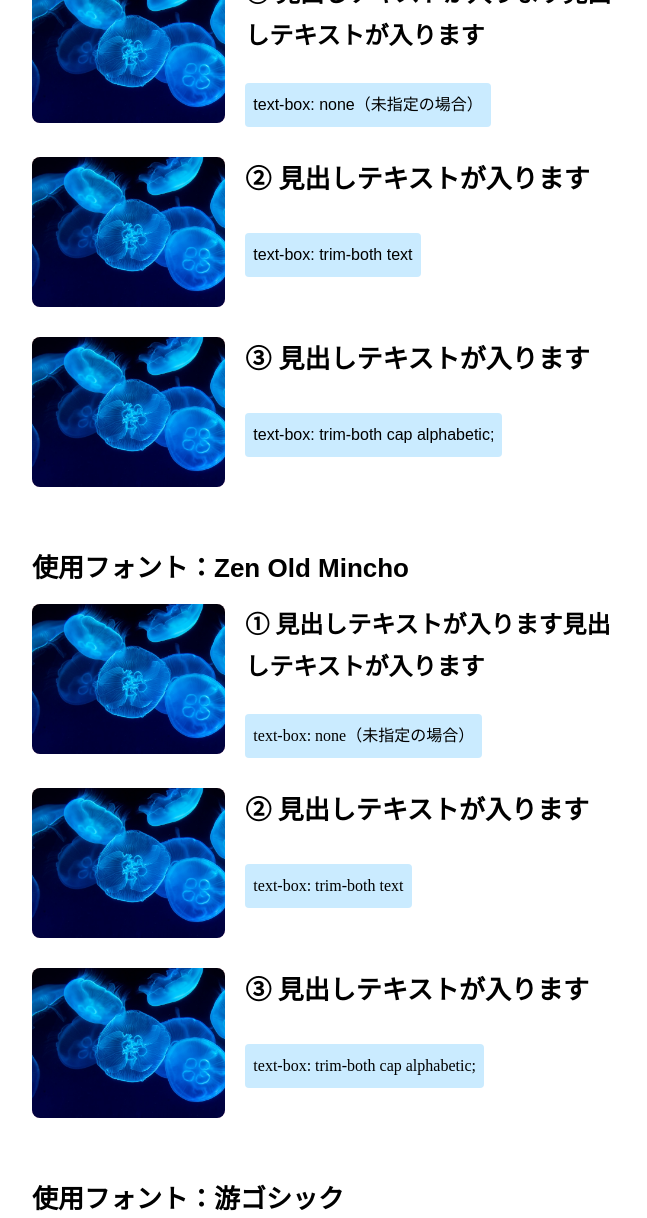
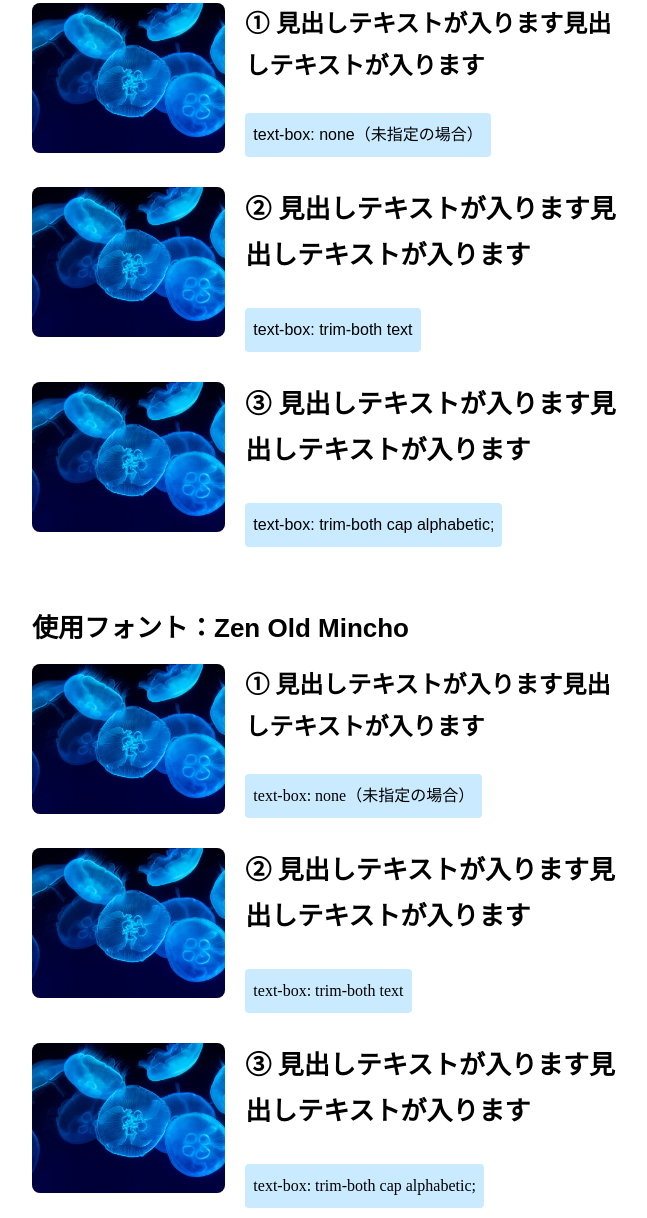
Before and after one commit to ics-creative/250319_text-box, a plain HTML site: page image_text/index.html in a window 1280 px wide. Shown: the part 907-2125 px from the top of the page, without its empty margins (308-955 px from the left). Drawn offline with Linux system fonts and the light colour scheme.

Commit message:
サンプル ダミー文章の修正

```diff
--- a/image_text/index.html
+++ b/image_text/index.html
@@ -95,7 +95,7 @@
             <img src="./images/image_jellyfish.jpg" alt="">
           </div>
           <div class="info">
-            <h2 class="title-sub trim-both-text">② 見出しテキストが入ります</h2>
+            <h2 class="title-sub trim-both-text">② 見出しテキストが入ります見出しテキストが入ります</h2>
             <ul class="description">
               <li><em class="em">text-box: trim-both text</em></li>
             </ul>
@@ -107,7 +107,7 @@
             <img src="./images/image_jellyfish.jpg" alt="">
           </div>
           <div class="info">
-            <h2 class="title-sub trim-both-cap-alphabetic">③ 見出しテキストが入ります</h2>
+            <h2 class="title-sub trim-both-cap-alphabetic">③ 見出しテキストが入ります見出しテキストが入ります</h2>
             <ul class="description">
               <li><em class="em">text-box: trim-both cap alphabetic;</em></li>
             </ul>
@@ -137,7 +137,7 @@
             <img src="./images/image_jellyfish.jpg" alt="">
           </div>
           <div class="info">
-            <h2 class="title-sub trim-both-text">② 見出しテキストが入ります</h2>
+            <h2 class="title-sub trim-both-text">② 見出しテキストが入ります見出しテキストが入ります</h2>
             <ul class="description">
               <li><em class="em">text-box: trim-both text</em></li>
             </ul>
@@ -149,7 +149,7 @@
             <img src="./images/image_jellyfish.jpg" alt="">
           </div>
           <div class="info">
-            <h2 class="title-sub trim-both-cap-alphabetic">③ 見出しテキストが入ります</h2>
+            <h2 class="title-sub trim-both-cap-alphabetic">③ 見出しテキストが入ります見出しテキストが入ります</h2>
             <ul class="description">
               <li><em class="em">text-box: trim-both cap alphabetic;</em></li>
             </ul>
@@ -179,7 +179,7 @@
             <img src="./images/image_jellyfish.jpg" alt="">
           </div>
           <div class="info">
-            <h2 class="title-sub trim-both-text">② 見出しテキストが入ります</h2>
+            <h2 class="title-sub trim-both-text">② 見出しテキストが入ります見出しテキストが入ります</h2>
             <ul class="description">
               <li><em class="em">text-box: trim-both text</em></li>
             </ul>
@@ -191,7 +191,7 @@
             <img src="./images/image_jellyfish.jpg" alt="">
           </div>
           <div class="info">
-            <h2 class="title-sub trim-both-cap-alphabetic">③ 見出しテキストが入ります</h2>
+            <h2 class="title-sub trim-both-cap-alphabetic">③ 見出しテキストが入ります見出しテキストが入ります</h2>
             <ul class="description">
               <li><em class="em">text-box: trim-both cap alphabetic;</em></li>
             </ul>
@@ -221,7 +221,7 @@
             <img src="./images/image_jellyfish.jpg" alt="">
           </div>
           <div class="info">
-            <h2 class="title-sub trim-both-text">② 見出しテキストが入ります</h2>
+            <h2 class="title-sub trim-both-text">② 見出しテキストが入ります見出しテキストが入ります</h2>
             <ul class="description">
               <li><em class="em">text-box: trim-both text</em></li>
             </ul>
@@ -233,7 +233,7 @@
             <img src="./images/image_jellyfish.jpg" alt="">
           </div>
           <div class="info">
-            <h2 class="title-sub trim-both-cap-alphabetic">③ 見出しテキストが入ります</h2>
+            <h2 class="title-sub trim-both-cap-alphabetic">③ 見出しテキストが入ります見出しテキストが入ります</h2>
             <ul class="description">
               <li><em class="em">text-box: trim-both cap alphabetic;</em></li>
             </ul>
@@ -264,7 +264,7 @@
             <img src="./images/image_jellyfish.jpg" alt="">
           </div>
           <div class="info">
-            <h2 class="title-sub trim-both-text">② 見出しテキストが入ります</h2>
+            <h2 class="title-sub trim-both-text">② 見出しテキストが入ります見出しテキストが入ります</h2>
             <ul class="description">
               <li><em class="em">text-box: trim-both text</em></li>
             </ul>
@@ -276,7 +276,7 @@
             <img src="./images/image_jellyfish.jpg" alt="">
           </div>
           <div class="info">
-            <h2 class="title-sub trim-both-cap-alphabetic">③ 見出しテキストが入ります</h2>
+            <h2 class="title-sub trim-both-cap-alphabetic">③ 見出しテキストが入ります見出しテキストが入ります</h2>
             <ul class="description">
               <li><em class="em">text-box: trim-both cap alphabetic;</em></li>
             </ul>
@@ -307,7 +307,7 @@
             <img src="./images/image_jellyfish.jpg" alt="">
           </div>
           <div class="info">
-            <h2 class="title-sub trim-both-text">② 見出しテキストが入ります</h2>
+            <h2 class="title-sub trim-both-text">② 見出しテキストが入ります見出しテキストが入ります</h2>
             <ul class="description">
               <li><em class="em">text-box: trim-both text</em></li>
             </ul>
@@ -319,7 +319,7 @@
             <img src="./images/image_jellyfish.jpg" alt="">
           </div>
           <div class="info">
-            <h2 class="title-sub trim-both-cap-alphabetic">③ 見出しテキストが入ります</h2>
+            <h2 class="title-sub trim-both-cap-alphabetic">③ 見出しテキストが入ります見出しテキストが入ります</h2>
             <ul class="description">
               <li><em class="em">text-box: trim-both cap alphabetic;</em></li>
             </ul>
```
